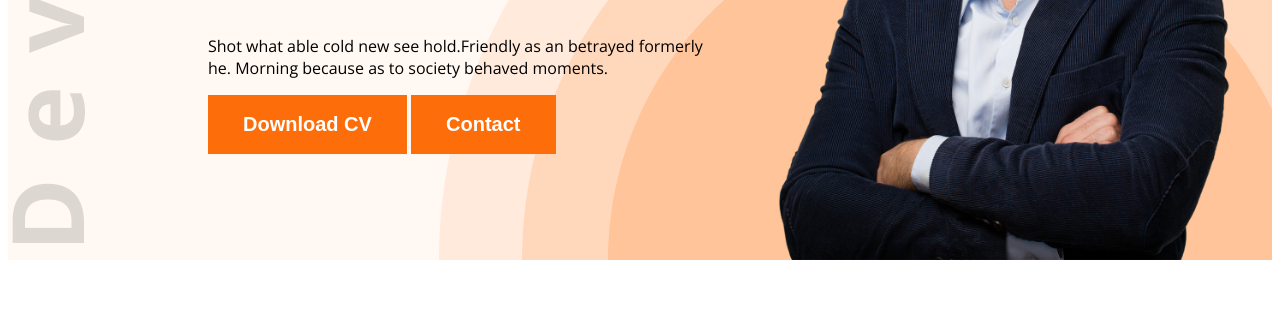
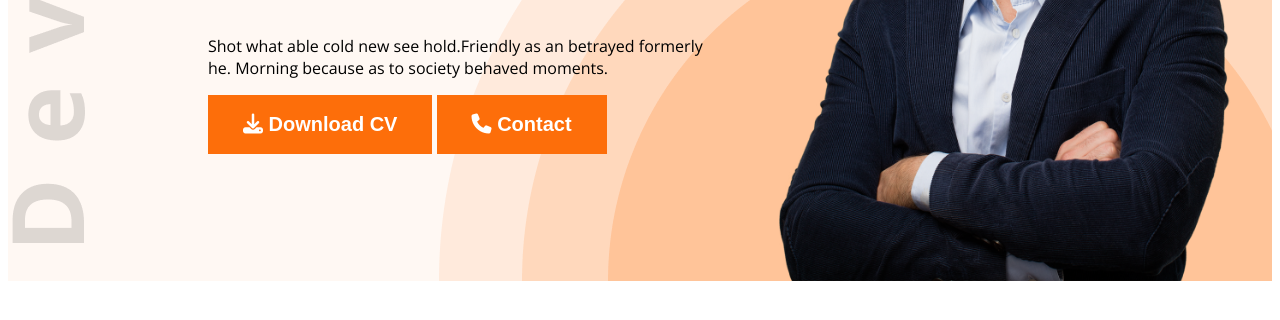
Before and after one commit to Anikx01/web-developer-portfolio, a plain HTML site: page index.html in a window 1280 px wide. Shown: the part 570-890 px from the top of the page. Drawn offline with nearby package versions, Linux system fonts and the light colour scheme.

Commit message:
added fontawesome icons

```diff
--- a/index.html
+++ b/index.html
@@ -8,6 +8,7 @@
 <link rel="preconnect" href="https://fonts.gstatic.com" crossorigin>
 <link href="https://fonts.googleapis.com/css2?family=Open+Sans:ital,wght@0,300..800;1,300..800&display=swap" rel="stylesheet">
     <link rel="stylesheet" href="styles/portfolio.css">
+    <script src="https://kit.fontawesome.com/23363442c6.js" crossorigin="anonymous"></script>
 </head>
 <body class="open-sans-normal">
     <header class="header secondary-bg">
@@ -24,8 +25,8 @@
            <h4 class="banner-greetings dark-2">Hi I am</h4>
            <h1 class="banner-title">Mary Hardy</h1>
            <p class="description">Shot what able cold new see hold.Friendly as an betrayed formerly he. Morning because as to society behaved moments.</p>
-           <button class="btn-primary">Download CV</button>
-           <button class="btn-primary">Contact</button>
+           <button class="btn-primary"><i class="fa-solid fa-download"></i> Download CV</button>
+           <button class="btn-primary"><i class="fa-solid fa-phone"></i> Contact</button>
         </div>
         <img class="banner-profile-pic"src="images/hardy.png" alt="">
       </div>
--- a/styles/portfolio.css
+++ b/styles/portfolio.css
@@ -80,6 +80,8 @@ main section{
 }
 .banner-profile-pic{
     width:500px;
+    height: 600px;
+    m
 }
 .section-title{
     font-size: 35px;
```
